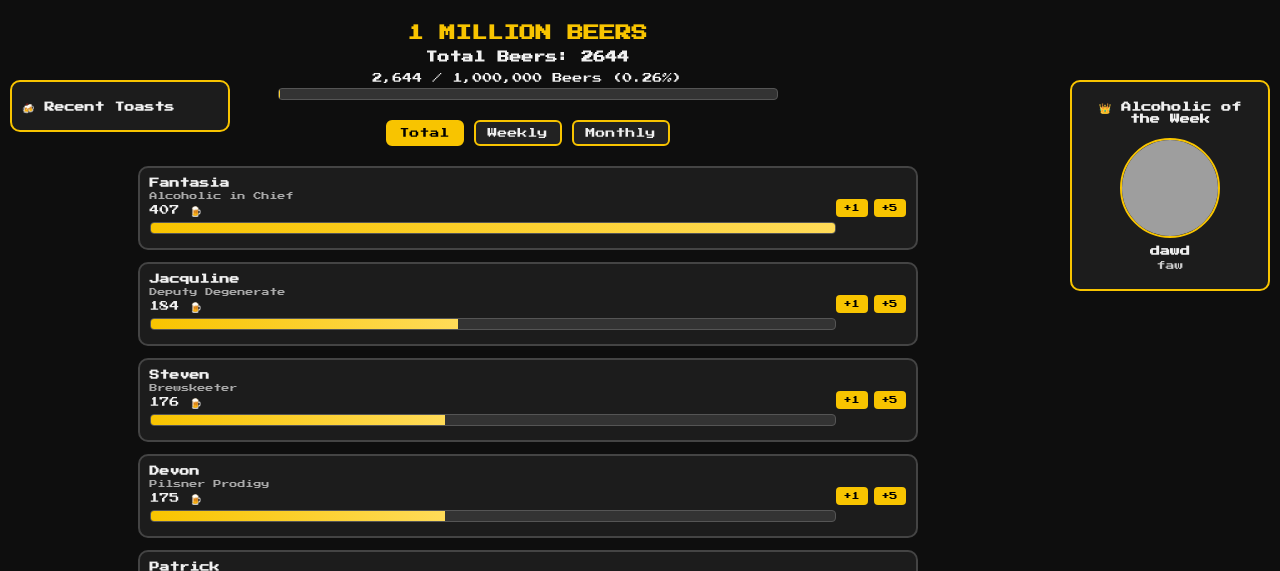
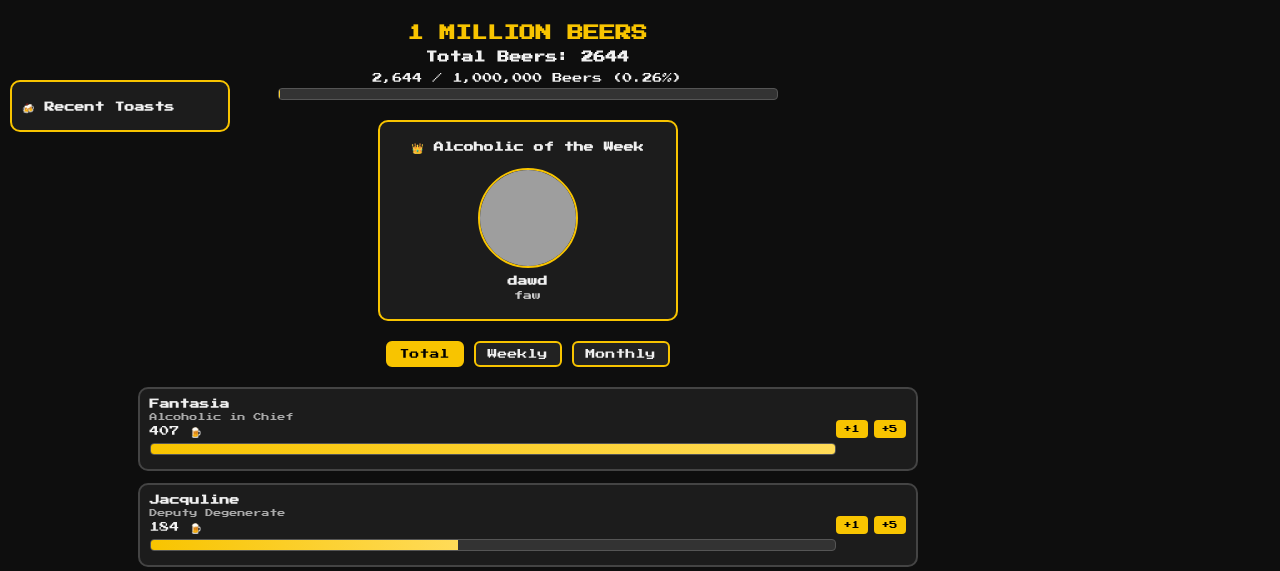
Before and after one commit to Donthekid/beer-tracker, a Flask app: page / in a window 1280 px wide. Shown: the top 571 px of the page. Run offline with Flask 3, Linux system fonts and the light colour scheme; data that the repository does not hold is empty; grey boxes are pictures that could not be loaded.

Commit message:
Fix AOTW scroll behavior

```diff
--- a/static/style.css
+++ b/static/style.css
@@ -198,18 +198,17 @@ body {
   color: #aaa;
 }
 
-/* AOTW CARD */
 #aotw-card {
-  position: fixed;
-  top: 80px;
-  right: 10px;
-  width: 200px;
+  position: relative;
+  width: 100%;
+  max-width: 300px;
+  margin: 20px auto;
   background-color: #1c1c1c;
   border: 2px solid #f8c400;
   border-radius: 10px;
   padding: 10px;
   text-align: center;
-  z-index: 1000;
+  z-index: 1;
   font-size: 10px;
 }
 
```
